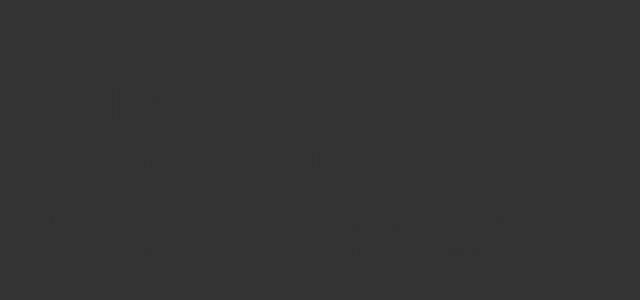
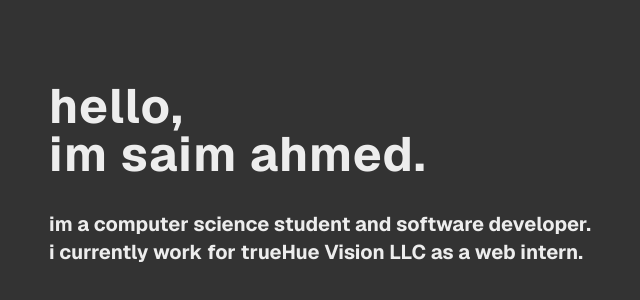
Before and after one commit to saimdlx/dlxportfolio, a Next.js app: page / in a window 1280 px wide. Shown: the part 226-526 px from the top of the page, without its empty margins (320-960 px from the left). Built offline with nearby package versions, Linux system fonts and the light colour scheme.

Commit message:
Update globals.css

```diff
--- a/src/app/globals.css
+++ b/src/app/globals.css
@@ -2,7 +2,7 @@
 
 :root {
   --background: #333333;
-  --foreground: #333333;
+  --foreground: #ededed;
 }
 
 @theme inline {
```
